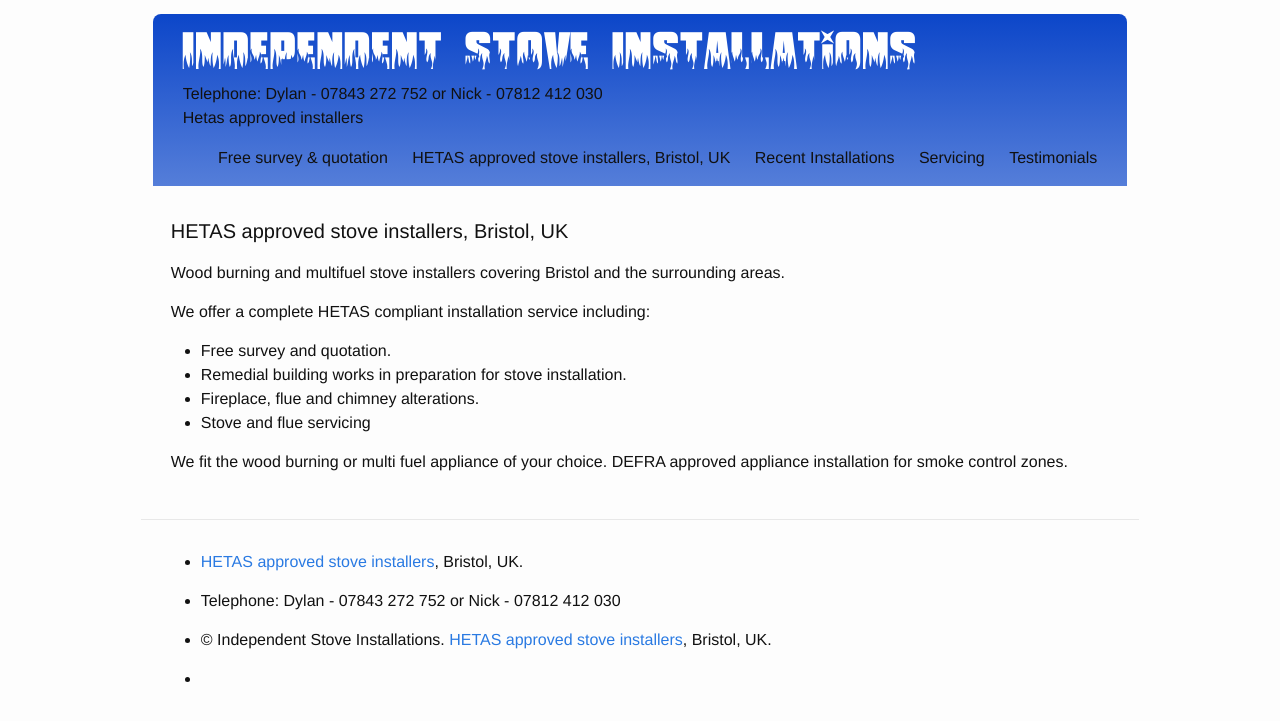
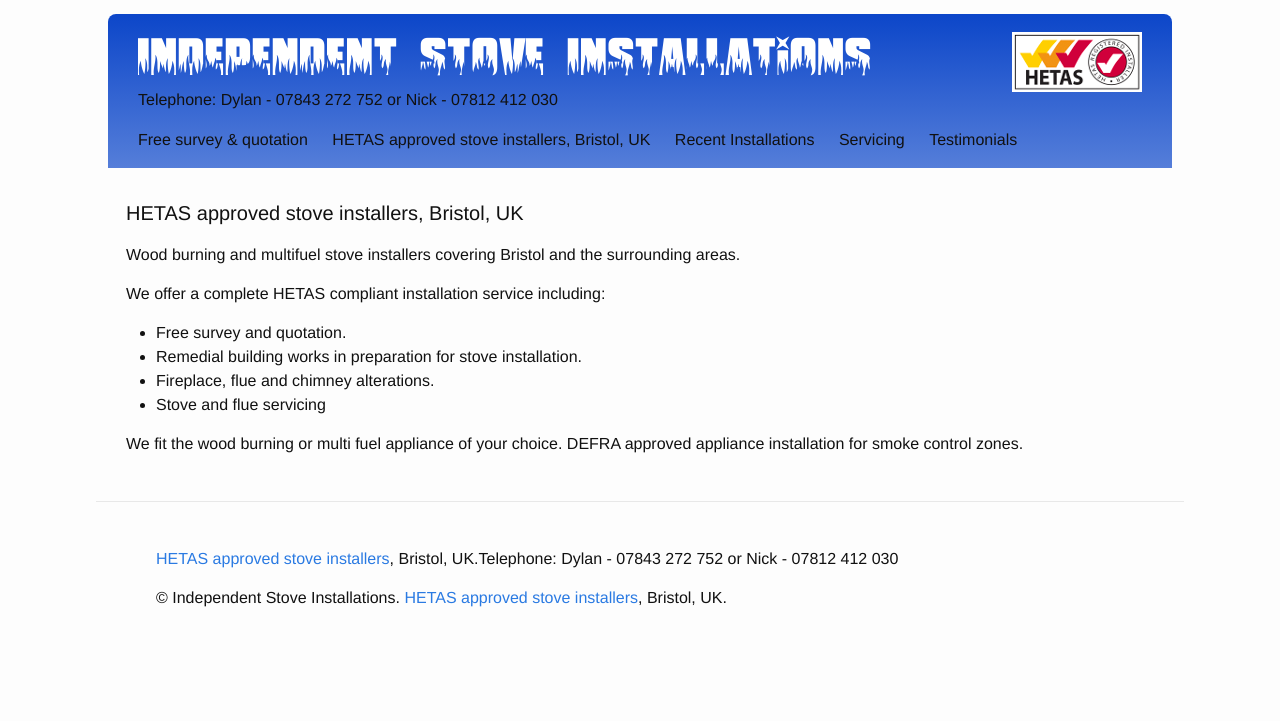
Before and after one commit to steventux/independentstoveinstallations, a Jekyll site: the page built from index.html, in a window 1280 px wide. Shown: the top 721 px of the page. Built offline with Jekyll 4.4.1, drawn with Linux system fonts in a browser that asks for light colours.

Commit message:
WIP style the header

```diff
--- a/_includes/header.html
+++ b/_includes/header.html
@@ -2,11 +2,12 @@
 
   <div class="wrapper">
 
+    <div class="hetas-approved">Hetas approved installers</div>
+
     <div class="logo"><a class="site-title" href="{{ site.baseurl }}/">{{ site.title }}</a></div>
 
+
     <div class="telephone">{{ site.telephone }}</div>
-
-    <div class="hetas-approved">Hetas approved installers</div>
 
     <nav class="site-nav">
       <div class="trigger">
--- a/_sass/_layout.scss
+++ b/_sass/_layout.scss
@@ -42,7 +42,7 @@
 }
 
 .logo {
-  padding-top: 12px;
+  padding-top: 18px;
 
   .site-title {
     margin: 22px auto 6px auto;
@@ -60,8 +60,15 @@
   }
 }
 
+.hetas-approved {
+  margin-top: 18px;
+  float: right;
+  width: 130px;
+  height: 60px;
+  background: url("/images/hetas-logo.png") no-repeat;
+  text-indent: -10000px;
+}
 .site-nav {
-    float: right;
     line-height: 56px;
 
     .menu-icon {
@@ -131,6 +138,13 @@
 .site-footer {
     border-top: 1px solid $grey-color-light;
     padding: $spacing-unit 0;
+
+    ul {
+      list-style: none;
+      li {
+        float: left;
+      }
+    }
 }
 
 .footer-heading {
--- a/css/main.scss
+++ b/css/main.scss
@@ -6,7 +6,7 @@
 
 
 // Our variables
-$page-max-width:   78%;
+$page-max-width:   85%;
 $base-font-family: Helvetica, Arial, sans-serif;
 $base-font-size:   16px;
 $small-font-size:  $base-font-size * 0.875;
```
